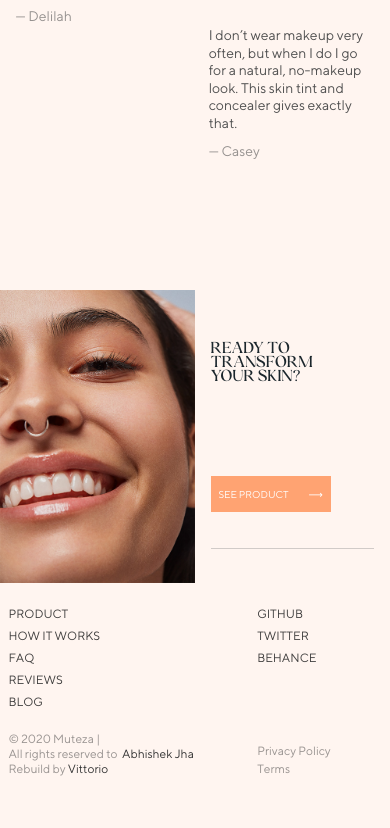
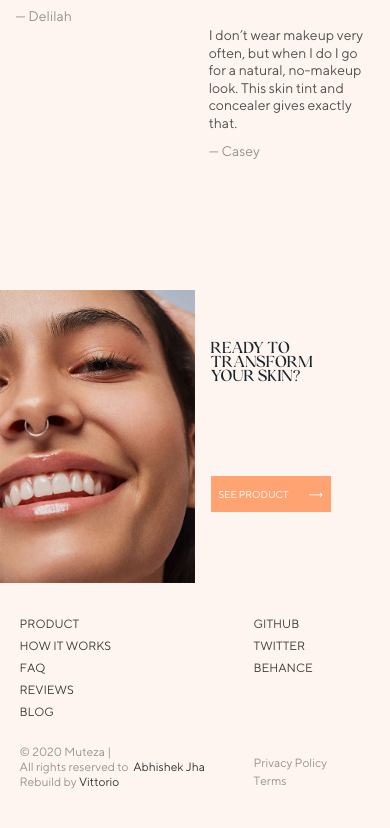
Before and after one commit to vittoriobusatta/Muteza, a React (Create React App) app: page / in a window 390 px wide. Shown: the part 4407-5235 px from the top of the page. Before the commit the page ends 5211 px from the top, so only its background shows below. Built offline with nearby package versions, Linux system fonts and the light colour scheme; what react-locomotive-scroll would draw is missing.

Commit message:
[upt] changes on footer spaces

```diff
--- a/src/scss/03-globals/_footer.scss
+++ b/src/scss/03-globals/_footer.scss
@@ -17,6 +17,9 @@
   margin-bottom: 26%;
   padding-bottom: 28%;
   border-bottom: 1px solid rgba(27, 39, 44, 0.2);
+  @media screen and (max-width: 576px) {
+    border-bottom: 0;
+  }
 }
 
 .footer--cta h2 {
@@ -105,7 +108,10 @@
 }
 .footer_responsive > div {
   display: flex;
-  padding: 1vh;
+  padding: 5%;
+  &:last-child {
+    padding-top: 0;
+  }
 }
 
 .footer_responsive ul li > a {
```
